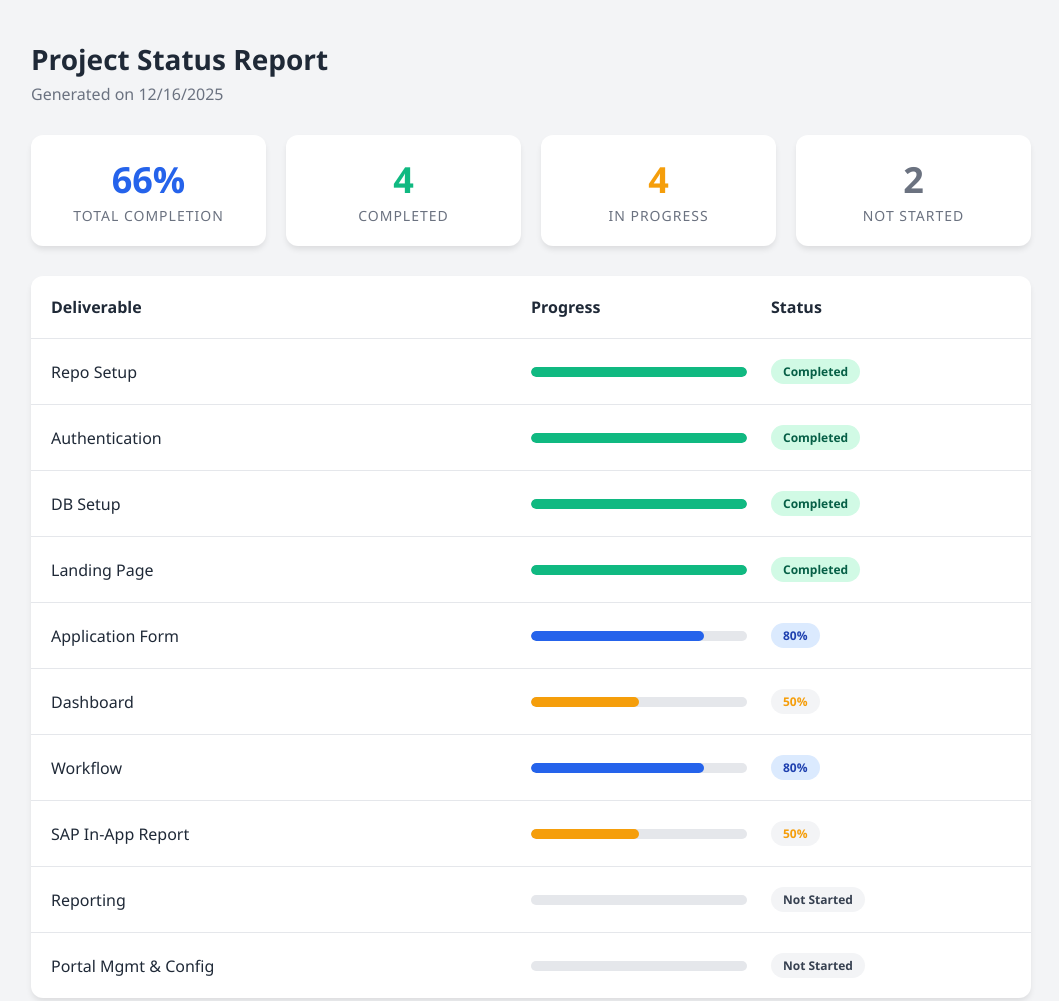
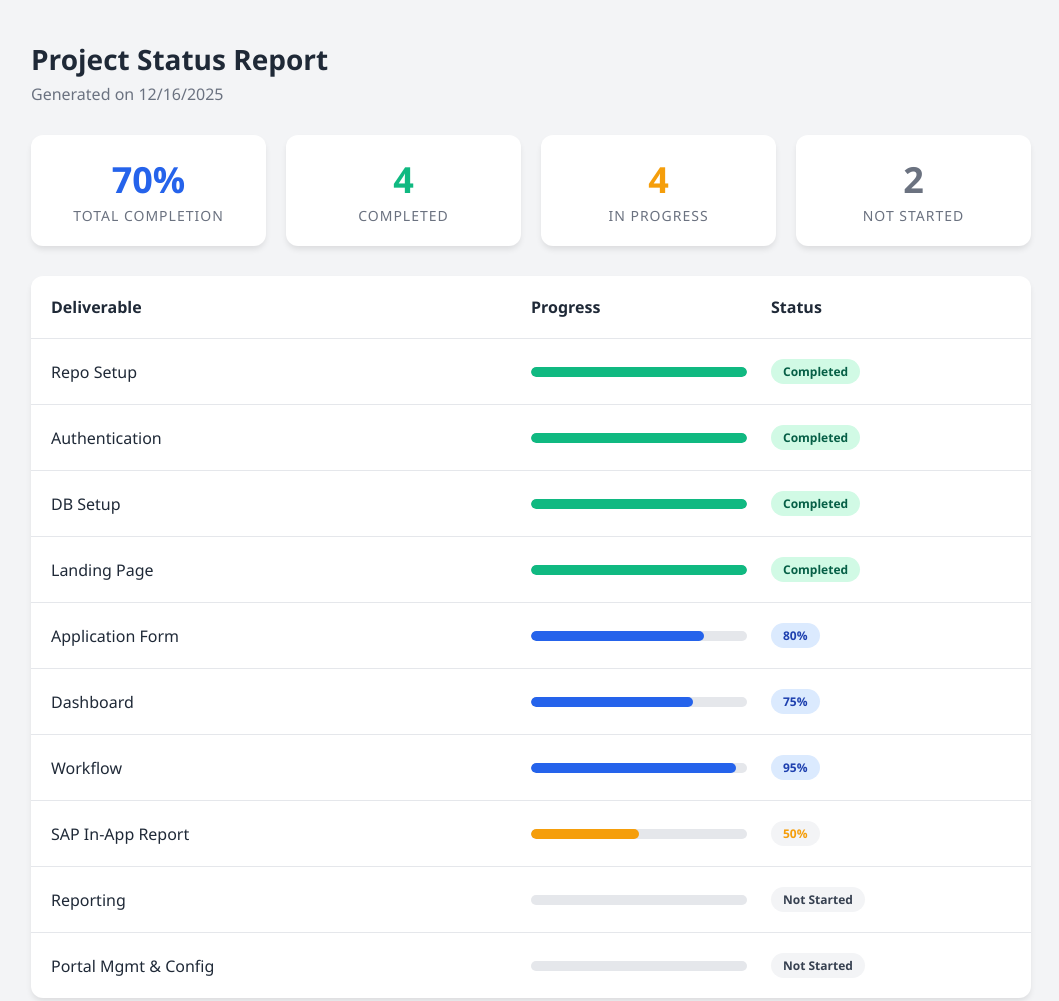
Before and after one commit to MujeebAyokunle/Work-Tax-Relief-Update, a plain HTML site: page index.html in a window 1280 px wide. Shown: the whole page, without its empty margins (109-1168 px from the left). Drawn offline with Linux system fonts and the light colour scheme.

Commit message:
status update 16-12-2025

```diff
--- a/index.html
+++ b/index.html
@@ -168,7 +168,7 @@
 
         <div class="summary-grid">
             <div class="card">
-                <span class="big-number">66%</span>
+                <span class="big-number">70%</span>
                 <span class="label">Total Completion</span>
             </div>
             <div class="card">
@@ -231,16 +231,16 @@
             <div class="status-item">
                 <div class="task-name">Dashboard</div>
                 <div class="progress-wrapper">
-                    <div class="progress-fill" style="width: 50%; background-color: var(--warning);"></div>
+                    <div class="progress-fill" style="width: 75%; background-color: var(--primary);"></div>
                 </div>
-                <div class="badge badge-warning">50%</div>
+                <div class="badge badge-progress">75%</div>
             </div>
             <div class="status-item">
                 <div class="task-name">Workflow</div>
                 <div class="progress-wrapper">
-                    <div class="progress-fill" style="width: 80%; background-color: var(--primary);"></div>
+                    <div class="progress-fill" style="width: 95%; background-color: var(--primary);"></div>
                 </div>
-                <div class="badge badge-progress">80%</div>
+                <div class="badge badge-progress">95%</div>
             </div>
 
             <div class="status-item">
```
Also changed, not shown: 1 other file.
